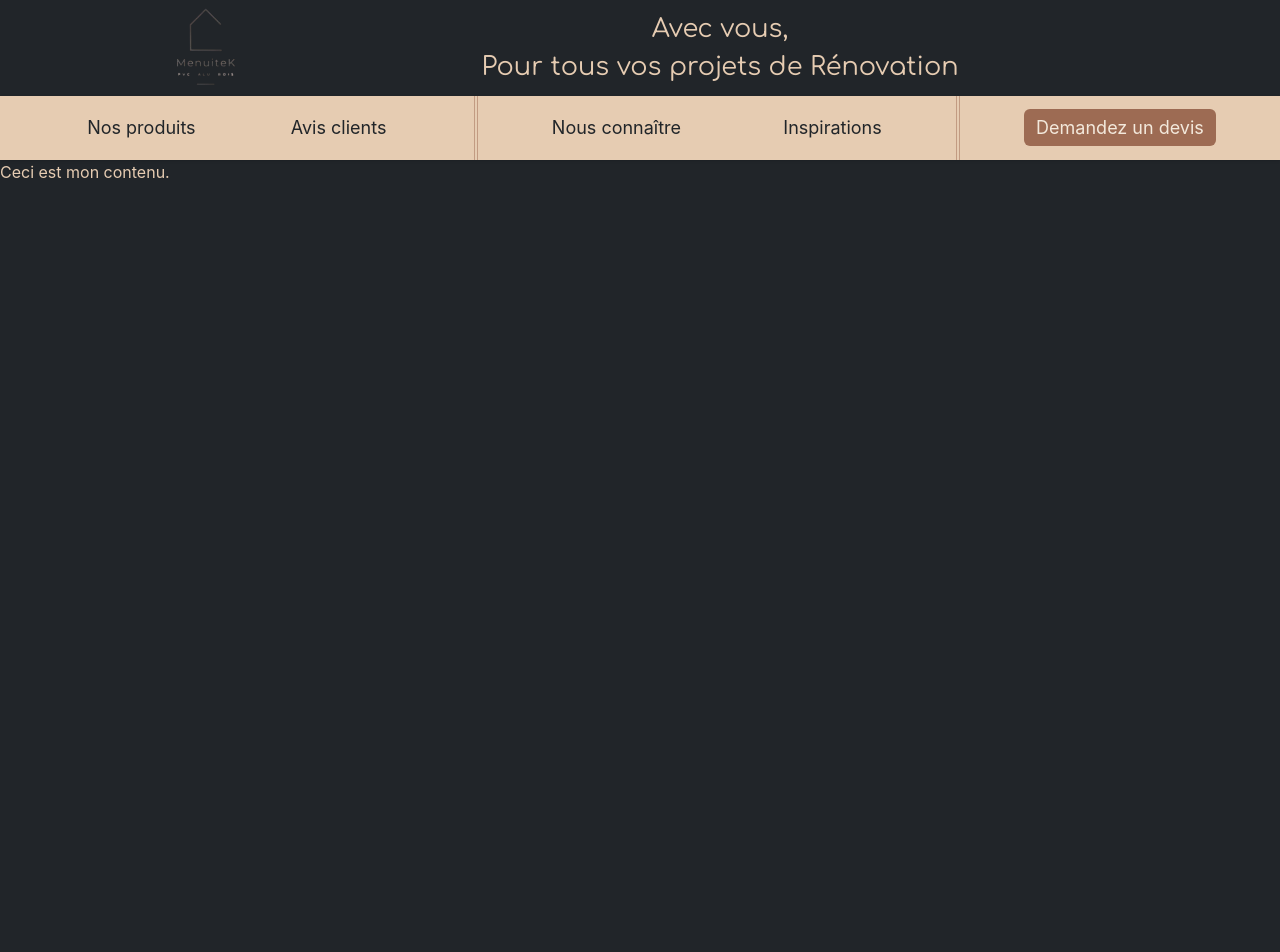
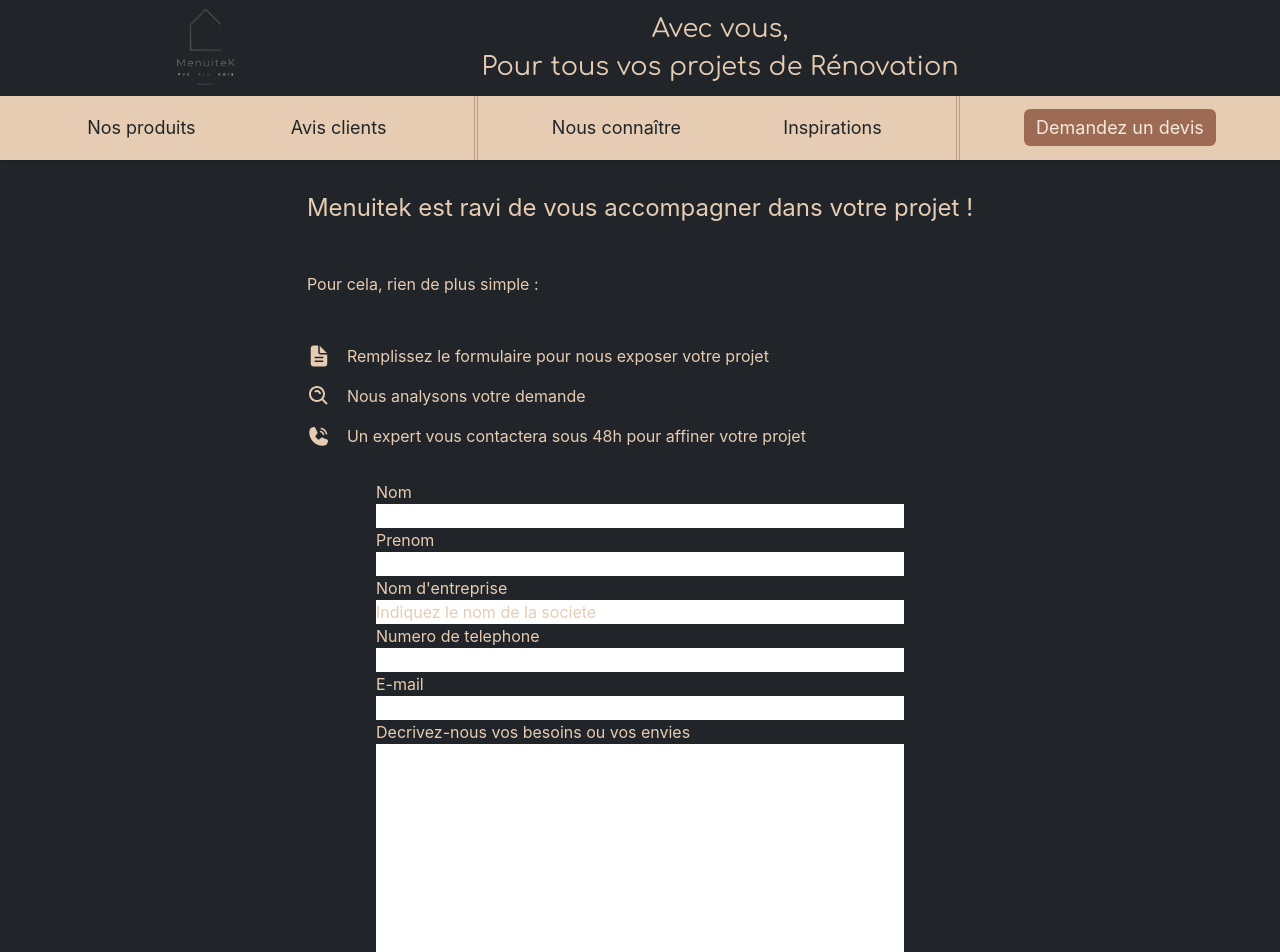
Before and after one commit to BdClement/Stanley, a React (Create React App) app in the folder frontend/testReact/menuitek/: page / in a window 1280 px wide. Shown: the top 952 px of the page. Built offline with nearby package versions, Linux system fonts and the light colour scheme.

Commit message:
feat: Form page in progress

```diff
--- a/frontend/testReact/menuitek/package.json
+++ b/frontend/testReact/menuitek/package.json
@@ -9,6 +9,7 @@
     "@testing-library/user-event": "^13.5.0",
     "react": "^19.1.0",
     "react-dom": "^19.1.0",
+    "react-icons": "^5.5.0",
     "react-scripts": "5.0.1",
     "web-vitals": "^2.1.4"
   },
--- a/frontend/testReact/menuitek/src/components/App.js
+++ b/frontend/testReact/menuitek/src/components/App.js
@@ -1,7 +1,7 @@
 import '../styles/App.css';
 // import React from 'react';
 import Header from './Header/Header';
-import Content from './Content';
+import Content from './Content/Content';
 import Footer from './Footer/Footer';
 
 function App() {
--- a/frontend/testReact/menuitek/src/components/Content.js
+++ /dev/null
@@ -1,11 +0,0 @@
-import '../styles/Content.css'
-
-function Content() {
-    return (
-        <main className='flex-1 min-h-screen'>
-            <p>Ceci est mon contenu.</p>
-        </main>
-    )
-}
-
-export default Content;
--- /dev/null
+++ b/frontend/testReact/menuitek/src/components/Content/Content.js
@@ -0,0 +1,13 @@
+import '../../styles/Content.css'
+import Formulaire from './Formulaire/Formulaire';
+
+function Content() {
+    return (
+        <main className='flex-1 min-h-screen items-center justify-center'>
+            {/* <p>Ceci est mon contenu.</p> */}
+            <Formulaire />
+        </main>
+    )
+}
+
+export default Content;
--- /dev/null
+++ b/frontend/testReact/menuitek/src/components/Content/Formulaire/Devis.js
@@ -0,0 +1,37 @@
+function Devis() {
+    return (
+        <form className="flex flex-col gap-8" action="" method="post">
+            <ul>
+                <li className="flex flex-col">
+                    <label for="name">Nom</label>
+                    <input type="text" id="name" name="user_name"></input>
+                </li>
+                <li className="flex flex-col">
+                    <label for="first_name">Prenom</label>
+                    <input type="text" id="first_name" name="user_first_name"></input>
+                </li>
+                <li className="flex flex-col">
+                    <label for="society">Nom d'entreprise</label>
+                    <input type="text" id="society" name="user_society" value="Indiquez le nom de la societe"></input>
+                </li>
+                <li className="flex flex-col">
+                    <label for="tel"> Numero de telephone</label>
+                    <input type="tel" id="tel" name="tel"></input>
+                </li>
+                <li className="flex flex-col">
+                    <label for="email">E-mail</label>
+                    <input type="email" id="email" name="email"></input>
+                </li>
+                <li className="flex flex-col">
+                    <label for="project">Decrivez-nous vos besoins ou vos envies</label>
+                    <textarea id="project" name="user_project" cols="50" rows="10"></textarea>
+                </li>
+            </ul>
+            <div className="flex items-center justify-center">
+                <button  className="p-2 border-2 border-beige-main rounded" type="submit">Soumetter votre projet</button>
+            </div>
+        </form>
+    )
+}
+
+export default Devis;
--- /dev/null
+++ b/frontend/testReact/menuitek/src/components/Content/Formulaire/Formulaire.js
@@ -0,0 +1,18 @@
+import IntroFormulaire from "./IntroFormulaire"
+import Devis from "./Devis"
+
+function Formulaire() {
+    return (
+        <div className="min-h-screen flex flex-col items-center justify-center">
+            <IntroFormulaire />
+            <Devis />
+            <p className="m-4 p-4">Mettre des exemples d'avis clients statisfait par ce processus</p>
+        </div>
+    )
+}
+
+export default Formulaire;
+
+// Nom Prenom OU Formulairete / adresse mail / numero de telephone / Message
+// Utilisation de react-hook-form pour les formualire
+// rappel de useState
--- /dev/null
+++ b/frontend/testReact/menuitek/src/components/Content/Formulaire/IntroFormulaire.js
@@ -0,0 +1,29 @@
+import { PiPhoneCallFill } from "react-icons/pi";
+import { IoDocumentText } from "react-icons/io5";
+import { BiSearchAlt } from "react-icons/bi";
+
+function IntroFormulaire() {
+    return (
+        <div>
+            <h2 className="m-4 p-4 text-2xl">Menuitek est ravi de vous accompagner dans votre projet !</h2>
+            <p className="m-4 p-4">Pour cela, rien de plus simple :</p>
+            <ol className="flex flex-col gap-4 m-4 p-4">
+                <li className="flex flex-row gap-4">
+                    <IoDocumentText size={24}/>
+                    <p>Remplissez le formulaire pour nous exposer votre projet</p>
+                </li>
+                <li className="flex flex-row gap-4">
+                    <BiSearchAlt size={24}/>
+                    <p>Nous analysons votre demande</p>
+                </li>
+
+                <li className="flex flex-row gap-4">
+                    <PiPhoneCallFill size={24}/>
+                    <p>Un expert vous contactera sous 48h pour affiner votre projet</p>
+                </li>
+            </ol>
+        </div>
+    )
+}
+
+export default IntroFormulaire;
```
Also changed, not shown: 1 other file (tests, documents, lock files or other folders).
